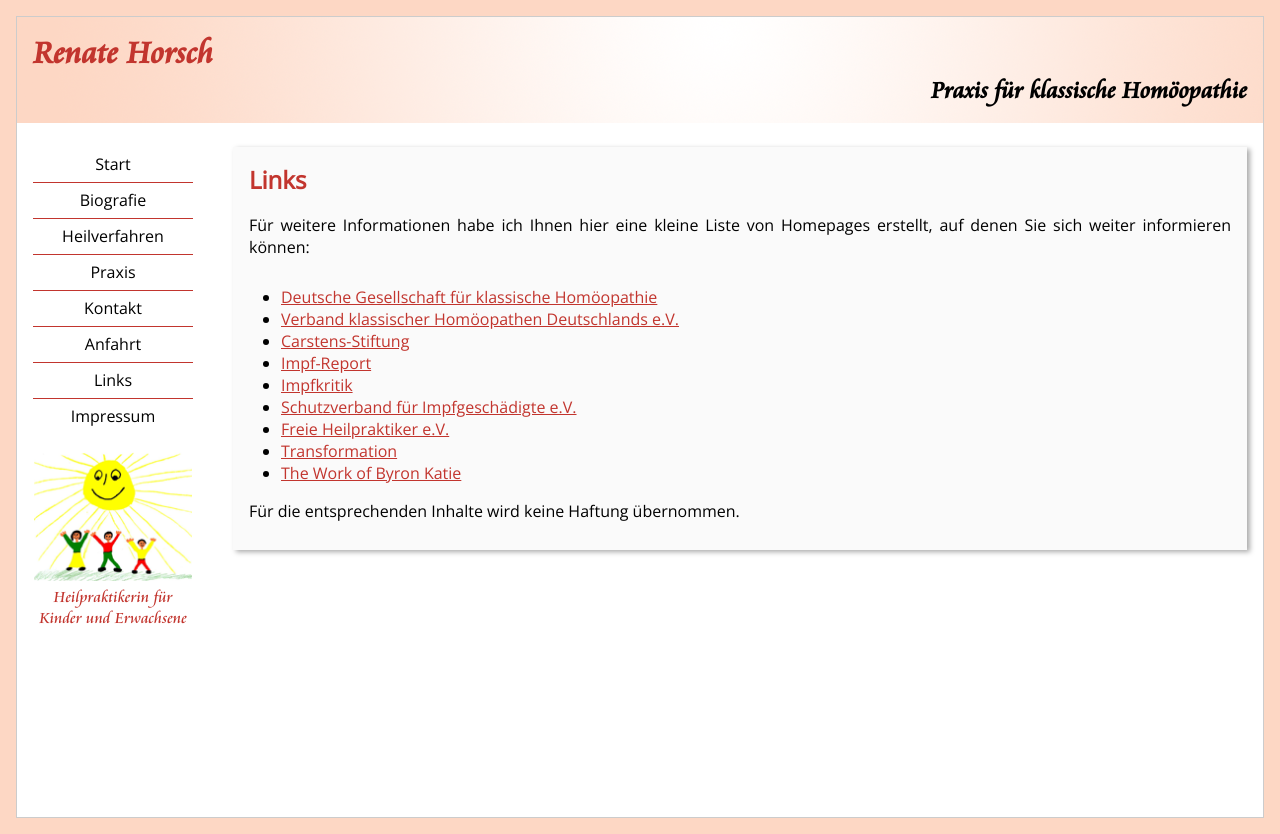
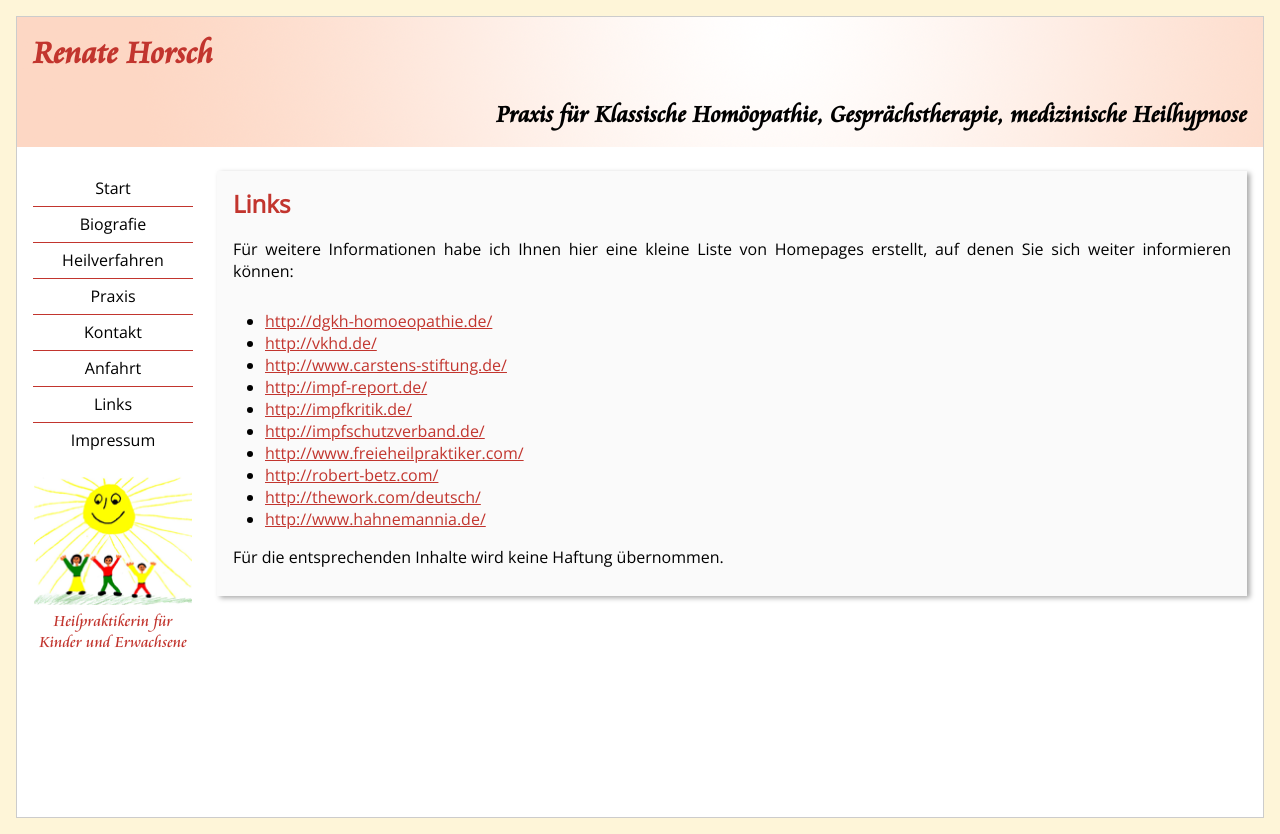
Before and after one commit to n2o/rho, a CakePHP app: the page made by app/View/Pages/links.ctp in a window 1280 px wide. Run offline with PHP 8.4 and a stand-in for CakePHP, Linux system fonts and the light colour scheme; the template is opened without the code that fills it, so the values that code supplies are empty; some libraries are stand-ins or nearby versions.

Commit message:
Corrected Practice and Layout

```diff
--- a/app/View/Layouts/default.ctp
+++ b/app/View/Layouts/default.ctp
@@ -45,8 +45,8 @@ $cakeDescription = __d('Christian Meter', 'Renate Horsch');
 <body>
 	<div id="container">
 		<header>
-			<div align="left"><h1><?php echo $cakeDescription; ?></h1></div>
-			<div align="right"><h2>Praxis für klassische Homöopathie</h2></div>
+			<div align="left"><h1 stlye="margin-bottom: 0;"><?php echo $cakeDescription; ?></h1></div>
+			<div align="right"><h2>Praxis für Klassische Homöopathie, Gesprächstherapie, medizinische Heilhypnose</h2></div>
 		</header>
 		<?php
 			include("nav.ctp");
--- a/app/View/Layouts/nav.ctp
+++ b/app/View/Layouts/nav.ctp
@@ -56,7 +56,7 @@
 		echo "<hr>";
 
 		if ($controller == "practice") {
-			echo "<li>".$this->Html->link('Praxis', array('controller' => 'practice', 'action' => 'pics'), array('class' => 'active'))."</li>";
+			echo "<li>".$this->Html->link('Praxis', array('controller' => 'practice', 'action' => 'index'), array('class' => 'active'))."</li>";
 			echo "<hr>";
 			echo "<ul>";
 
@@ -96,7 +96,7 @@
 
 			echo "</ul>";
 		} else {
-			echo "<li>".$this->Html->link('Praxis', array('controller' => 'practice', 'action' => 'pics'))."</li>";
+			echo "<li>".$this->Html->link('Praxis', array('controller' => 'practice', 'action' => 'index'))."</li>";
 		}
 		echo "<hr>";
 
--- a/app/View/Pages/links.ctp
+++ b/app/View/Pages/links.ctp
@@ -4,15 +4,16 @@
 		Für weitere Informationen habe ich Ihnen hier eine kleine Liste von Homepages erstellt, auf denen Sie sich weiter informieren können:
 	</p>
 	<ul>
-		<?php echo "<li>".$this->Html->link('Deutsche Gesellschaft für klassische Homöopathie', 'http://dgkh-homoeopathie.de/', array('target' => '_blank'))."</li>"; ?>
-		<?php echo "<li>".$this->Html->link('Verband klassischer Homöopathen Deutschlands e.V.', 'http://vkhd.de/', array('target' => '_blank'))."</li>"; ?>
-		<?php echo "<li>".$this->Html->link('Carstens-Stiftung', 'http://www.carstens-stiftung.de/', array('target' => '_blank'))."</li>"; ?>
-		<?php echo "<li>".$this->Html->link('Impf-Report', 'http://impf-report.de/', array('target' => '_blank'))."</li>"; ?>
-		<?php echo "<li>".$this->Html->link('Impfkritik', 'http://impfkritik.de/', array('target' => '_blank'))."</li>"; ?>
-		<?php echo "<li>".$this->Html->link('Schutzverband für Impfgeschädigte e.V.', 'http://impfschutzverband.de/', array('target' => '_blank'))."</li>"; ?>
-		<?php echo "<li>".$this->Html->link('Freie Heilpraktiker e.V.', 'http://www.freieheilpraktiker.com/', array('target' => '_blank'))."</li>"; ?>
-		<?php echo "<li>".$this->Html->link('Transformation', 'http://robert-betz.com/', array('target' => '_blank'))."</li>"; ?>
-		<?php echo "<li>".$this->Html->link('The Work of Byron Katie', 'http://thework.com/deutsch/', array('target' => '_blank'))."</li>"; ?>
+		<?php echo "<li>".$this->Html->link('http://dgkh-homoeopathie.de/', 'http://dgkh-homoeopathie.de/', array('target' => '_blank'))."</li>"; ?>
+		<?php echo "<li>".$this->Html->link('http://vkhd.de/', 'http://vkhd.de/', array('target' => '_blank'))."</li>"; ?>
+		<?php echo "<li>".$this->Html->link('http://www.carstens-stiftung.de/', 'http://www.carstens-stiftung.de/', array('target' => '_blank'))."</li>"; ?>
+		<?php echo "<li>".$this->Html->link('http://impf-report.de/', 'http://impf-report.de/', array('target' => '_blank'))."</li>"; ?>
+		<?php echo "<li>".$this->Html->link('http://impfkritik.de/', 'http://impfkritik.de/', array('target' => '_blank'))."</li>"; ?>
+		<?php echo "<li>".$this->Html->link('http://impfschutzverband.de/', 'http://impfschutzverband.de/', array('target' => '_blank'))."</li>"; ?>
+		<?php echo "<li>".$this->Html->link('http://www.freieheilpraktiker.com/', 'http://www.freieheilpraktiker.com/', array('target' => '_blank'))."</li>"; ?>
+		<?php echo "<li>".$this->Html->link('http://robert-betz.com/', 'http://robert-betz.com/', array('target' => '_blank'))."</li>"; ?>
+		<?php echo "<li>".$this->Html->link('http://thework.com/deutsch/', 'http://thework.com/deutsch/', array('target' => '_blank'))."</li>"; ?>
+		<?php echo "<li>".$this->Html->link('http://www.hahnemannia.de/', 'http://www.hahnemannia.de/', array('target' => '_blank'))."</li>"; ?>
 	</ul>
 	<p>Für die entsprechenden Inhalte wird keine Haftung übernommen.</p>
 </article>
--- a/app/View/Practice/pics.ctp
+++ b/app/View/Practice/pics.ctp
@@ -1,7 +1,5 @@
 <article>
 	<h1>Bilder der Praxis</h1>
-	<p>Hier sehen Sie einige Bilder meiner Praxis.</p>
-
 	<figure class="left">
 		<?php
 			// echo $this->Html->link($this->Html->image('practice001_thumb.jpg'), 'img/practice001_thumb.jpg', array('escape' => false, 'class' => 'overlay'));
--- a/app/webroot/css/main.css
+++ b/app/webroot/css/main.css
@@ -47,7 +47,7 @@ article	{
 	text-align: justify;
 }
 
-article h1 {
+h1 {
 	padding-bottom: 0.75em;
 	color: #c2352e;
 }
@@ -62,10 +62,12 @@ header h2 {
 }
 
 h3 {
+	color: #c2352e;
 	padding-bottom: 0.5em;
 }
 
 h4 {
+	color: #c2352e;
 	padding-bottom: 0.5em;
 }
 
@@ -81,8 +83,8 @@ blockquote {
 	line-height: 1.45;
 	position: relative;
 	color: #383838;
-	background: #f7f7f7;
-	border: 1px solid #eee;
+	/*background: #f7f7f7;*/
+	/*border: 1px solid #eee;*/
 }
 
 blockquote:before {
@@ -149,7 +151,7 @@ px      68    160    252    344    436    528    620    712    804    896    988
 body {
 	width: auto;
 	padding: 1em;
-	background: #fdd7c4;
+	background: #fef5d8;
 	/*background: url('img/bg.jpg');*/
 }
 
@@ -193,7 +195,7 @@ a {
 nav {
 	width: 160px;
 	padding-right: 24px;
-	margin: 0 1em;
+	margin: 0 0 0 1em;
 	float: left;
 }
 
@@ -234,7 +236,7 @@ nav ul ul li a {
 	text-decoration: none;
 	font-size: 80%;
 	/*border: 1px solid #ccc;*/
-	background: #fdd7c4;
+	background: #fef5d8;
 	-o-transition:color .2s ease-out, background .2s ease-in;
 	-ms-transition:color .2s ease-out, background .2s ease-in;
 	-moz-transition:color .2s ease-out, background .2s ease-in;
@@ -243,7 +245,7 @@ nav ul ul li a {
 }
 
 nav li a:hover {
-	background: #fdd7c4;
+	background: #fef5d8;
 }
 
 nav ul ul li a:hover {
@@ -324,6 +326,10 @@ px      68    160    252    344    436    528    620    712    */
 		padding: 48px 28px 60px;*/
 	}
 
+	header h2 {
+		font-size: 120%;
+	}
+
 	figure.right {
 		float:left;
 		margin-left: 0;
@@ -362,6 +368,9 @@ px      68    160    252    */
 		width: 200px;
 	}
 
+	header h2 {
+		font-size: 100%;
+	}
 }
 
 
```
Also changed, not shown: app/View/Pages/home.ctp (+0 -9 lines), app/View/Practice/index.ctp (+12 -1 lines), app/View/Therapies/classic.ctp (+32 -14 lines), app/webroot/css/img/header.png.
